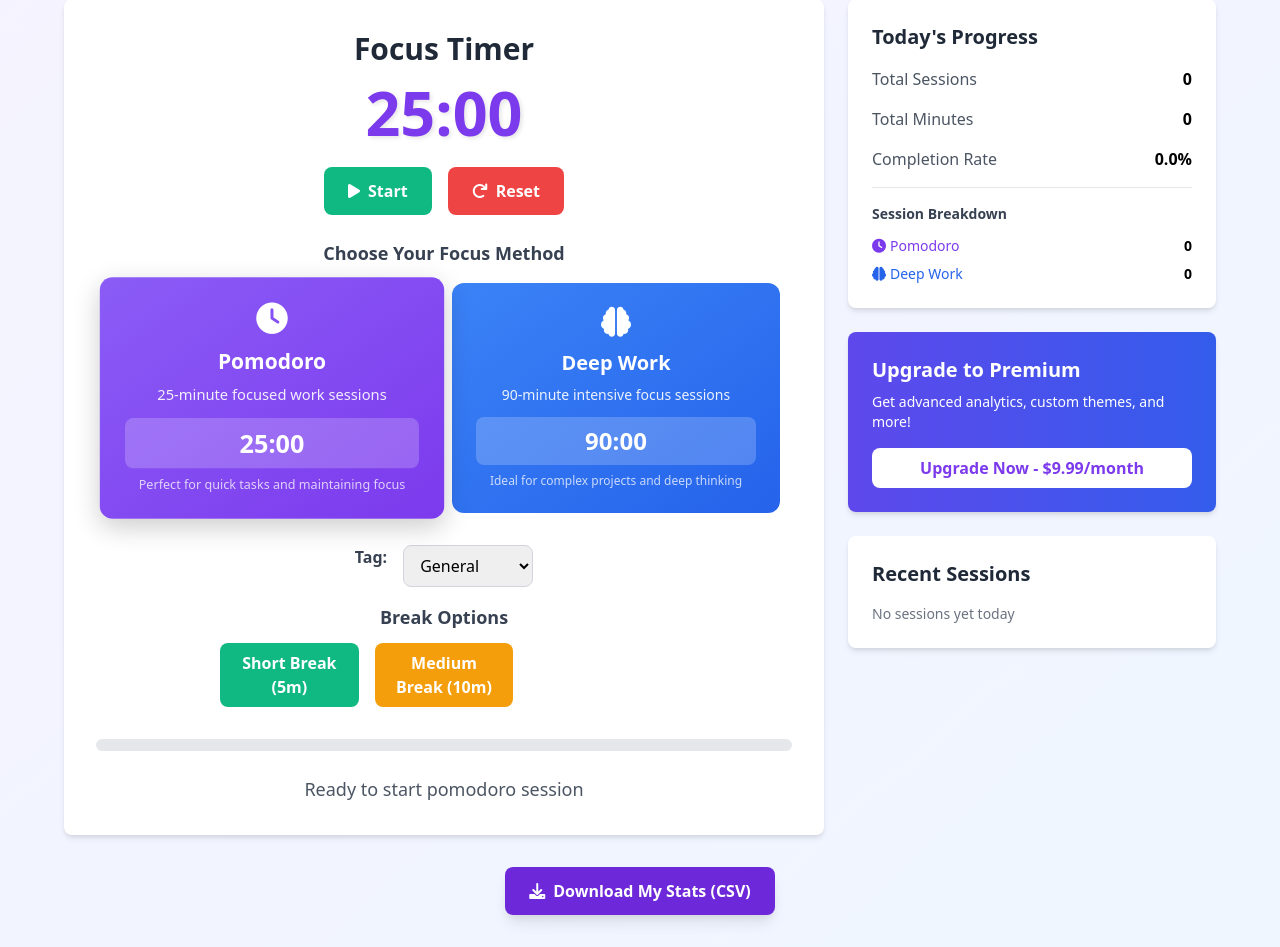
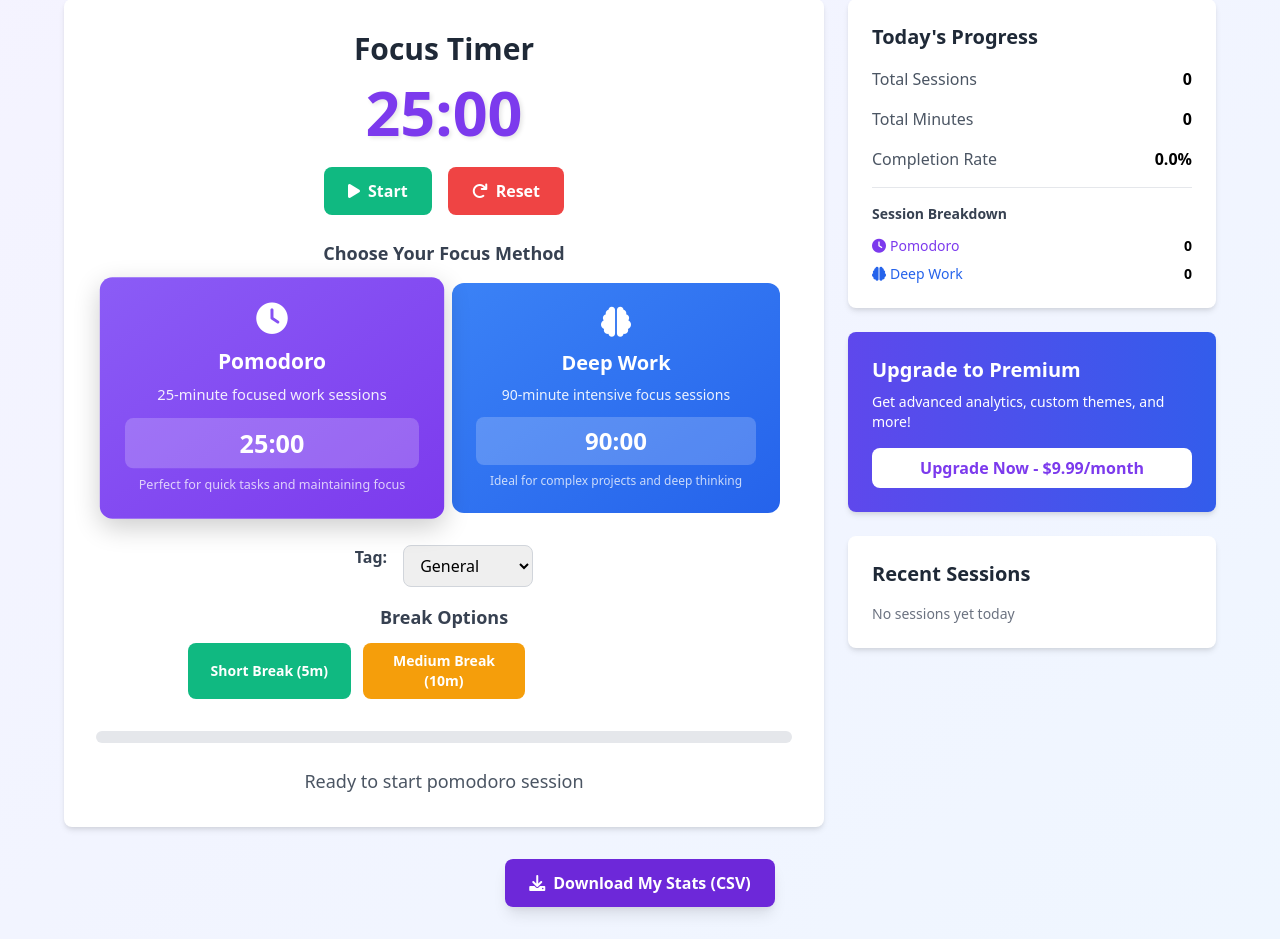
Before and after one commit to VidDureja/FocusFlow, a Flask app: page /dashboard in a window 1280 px wide. Shown: the part 229-1176 px from the top of the page. Run offline with Flask 3, Linux system fonts and the light colour scheme; the visitor is signed in with stand-in values (Sample User, id 1); data that the repository does not hold is empty.

Commit message:
Fix Long Break button text display: adjust sizing and spacing

```diff
--- a/templates/dashboard.html
+++ b/templates/dashboard.html
@@ -82,14 +82,14 @@
                     <!-- Break Options -->
                     <div class="mb-6">
                         <h4 class="text-lg font-semibold text-gray-700 mb-3 text-center">Break Options</h4>
-                        <div class="grid grid-cols-3 gap-4 max-w-md mx-auto">
-                            <button class="break-btn bg-green-500 text-white px-4 py-2 rounded-lg font-semibold hover:bg-green-600 transition-colors" data-type="break" data-duration="5">
+                        <div class="grid grid-cols-3 gap-3 max-w-lg mx-auto">
+                            <button class="break-btn bg-green-500 text-white px-3 py-2 rounded-lg font-semibold hover:bg-green-600 transition-colors text-sm" data-type="break" data-duration="5">
                                 Short Break (5m)
                             </button>
-                            <button class="break-btn bg-yellow-500 text-white px-4 py-2 rounded-lg font-semibold hover:bg-yellow-600 transition-colors" data-type="break" data-duration="10">
+                            <button class="break-btn bg-yellow-500 text-white px-3 py-2 rounded-lg font-semibold hover:bg-yellow-600 transition-colors text-sm" data-type="break" data-duration="10">
                                 Medium Break (10m)
                             </button>
-                            <button class="break-btn bg-orange-500 text-white px-4 py-2 rounded-lg font-semibold hover:bg-orange-600 transition-colors" data-type="long_break" data-duration="15">
+                            <button class="break-btn bg-orange-500 text-white px-3 py-2 rounded-lg font-semibold hover:bg-orange-600 transition-colors text-sm" data-type="long_break" data-duration="15">
                                 Long Break (15m)
                             </button>
                         </div>
```
